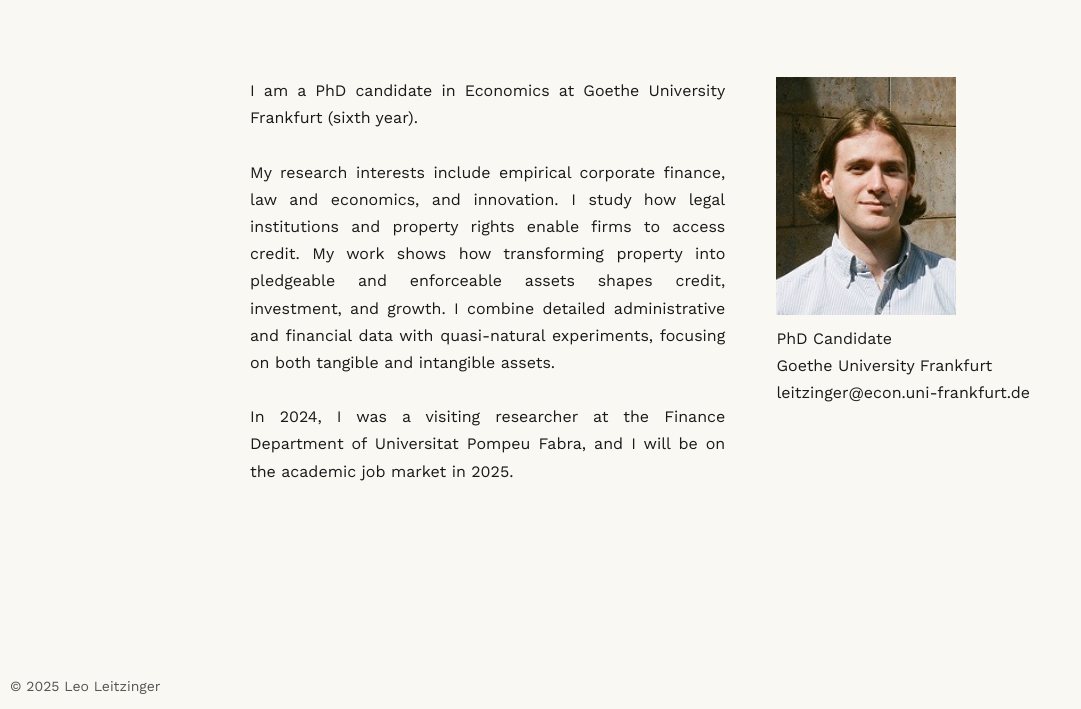
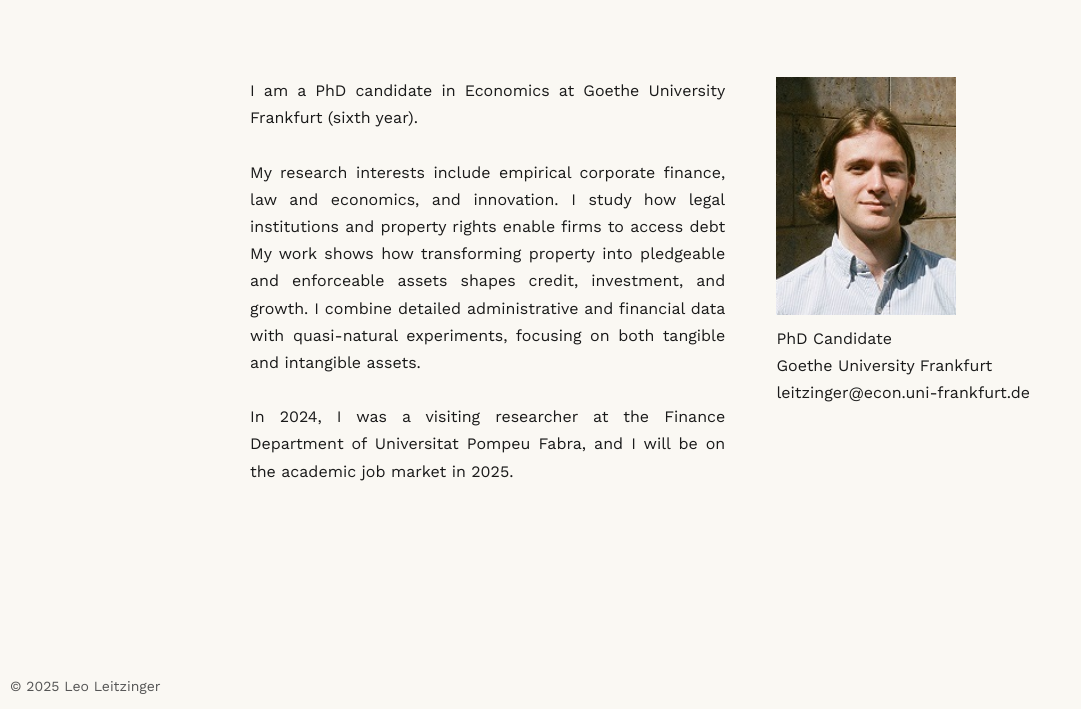
Before and after one commit to leitzingerleo/leitzingerleo.github.io, a plain HTML site: page index.html in a window 1280 px wide. Shown: the part 91-800 px from the top of the page, without its empty margins (0-1081 px from the left). Drawn offline with nearby package versions, Linux system fonts and the light colour scheme.

Commit message:
Update index.html

```diff
--- a/index.html
+++ b/index.html
@@ -77,7 +77,7 @@
     <div class="grid">
       <div>
         <p class="intro">
-          I am a PhD candidate in Economics at Goethe University Frankfurt (sixth year). <br><br> My research interests include empirical corporate finance, law and economics, and innovation. I study how legal institutions and property rights enable firms to access credit. My work shows how transforming property into pledgeable and enforceable assets shapes credit, investment, and growth. I combine detailed administrative and financial data with quasi-natural experiments, focusing on both tangible and intangible assets. <br><br> In 2024, I was a visiting researcher at the Finance Department of Universitat Pompeu Fabra, and I will be on the academic job market in 2025.
+          I am a PhD candidate in Economics at Goethe University Frankfurt (sixth year). <br><br> My research interests include empirical corporate finance, law and economics, and innovation. I study how legal institutions and property rights enable firms to access debt My work shows how transforming property into pledgeable and enforceable assets shapes credit, investment, and growth. I combine detailed administrative and financial data with quasi-natural experiments, focusing on both tangible and intangible assets. <br><br> In 2024, I was a visiting researcher at the Finance Department of Universitat Pompeu Fabra, and I will be on the academic job market in 2025.
         </p>
       </div>
       <div>
```
